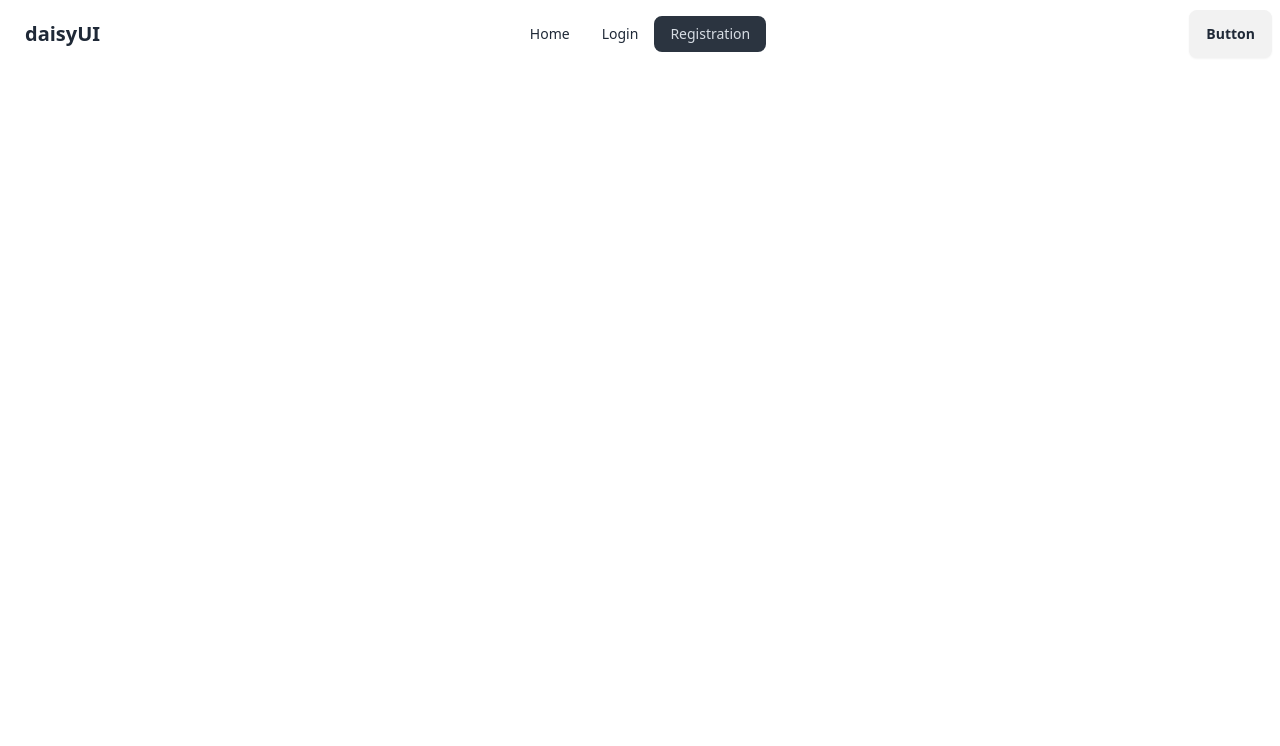
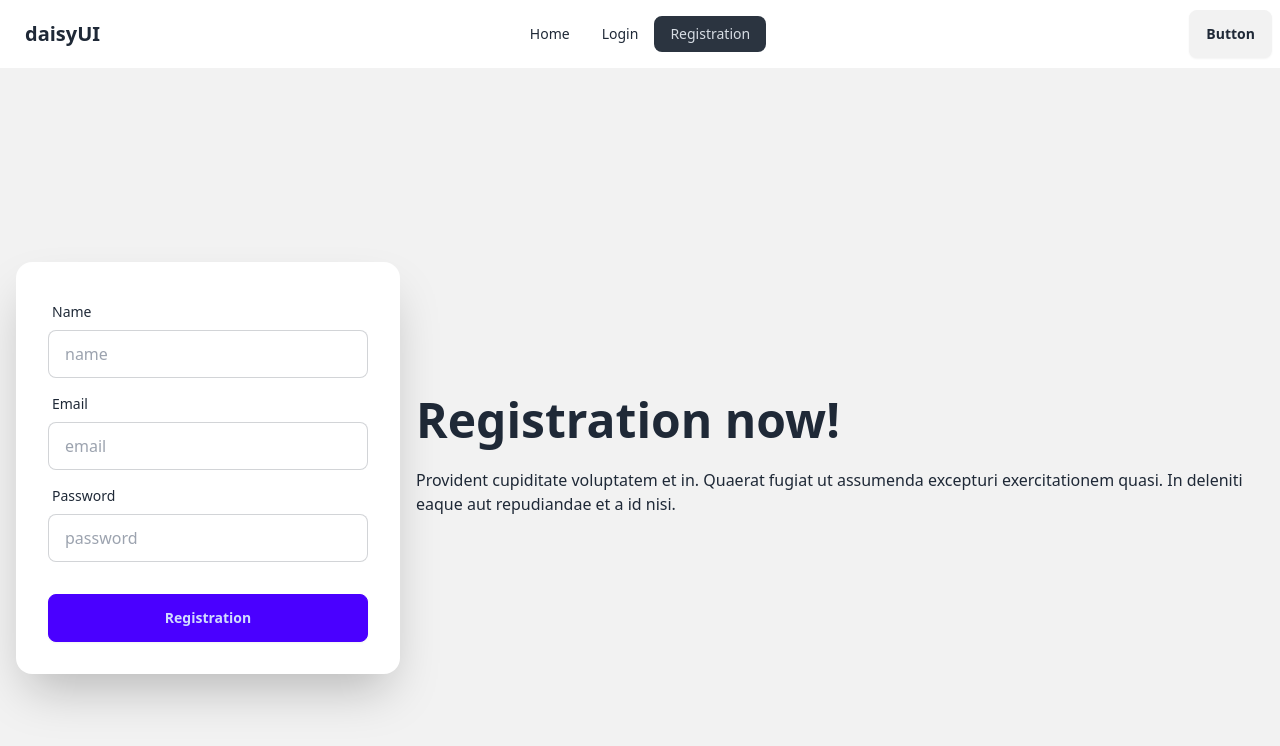
Before and after one commit to mintusikder/auth-email-password-firebase, a React (Vite) app: page /registration in a window 1280 px wide. Shown: the top 746 px of the page. Built offline with nearby package versions, Linux system fonts and the light colour scheme.

Commit message:
added handelRegistration

```diff
--- a/src/components/Login.jsx
+++ b/src/components/Login.jsx
@@ -2,9 +2,39 @@
 
 const Login = () => {
     return (
-        <div>
-
+        <div className="hero bg-base-200 min-h-screen">
+        <div className="hero-content flex-col lg:flex-row-reverse">
+          <div className="text-center lg:text-left">
+            <h1 className="text-5xl font-bold">Login now!</h1>
+            <p className="py-6">
+              Provident cupiditate voluptatem et in. Quaerat fugiat ut assumenda excepturi exercitationem
+              quasi. In deleniti eaque aut repudiandae et a id nisi.
+            </p>
+          </div>
+          <div className="card bg-base-100 w-full max-w-sm shrink-0 shadow-2xl">
+            <form className="card-body">
+              <div className="form-control">
+                <label className="label">
+                  <span className="label-text">Email</span>
+                </label>
+                <input type="email" placeholder="email" className="input input-bordered" required />
+              </div>
+              <div className="form-control">
+                <label className="label">
+                  <span className="label-text">Password</span>
+                </label>
+                <input type="password" placeholder="password" className="input input-bordered" required />
+                <label className="label">
+                  <a href="#" className="label-text-alt link link-hover">Forgot password?</a>
+                </label>
+              </div>
+              <div className="form-control mt-6">
+                <button className="btn btn-primary">Login</button>
+              </div>
+            </form>
+          </div>
         </div>
+      </div>
     );
 };
 
--- a/src/components/Registration.jsx
+++ b/src/components/Registration.jsx
@@ -1,11 +1,70 @@
+const Registration = () => {
+    const handelRegistration = e =>{
+        e.preventDefault()
+        const form = e.target
+        const name = form.name.value
+        const email = form.email.value
+        const password = form.password.value
+        console.log(name,email,password)
+    }
+  return (
+    <div className="hero bg-base-200 min-h-screen">
+      <div className="hero-content flex-col lg:flex-row-reverse">
+        <div className="text-center lg:text-left">
+          <h1 className="text-5xl font-bold">Registration now!</h1>
+          <p className="py-6">
+            Provident cupiditate voluptatem et in. Quaerat fugiat ut assumenda
+            excepturi exercitationem quasi. In deleniti eaque aut repudiandae et
+            a id nisi.
+          </p>
+        </div>
+        <div className="card bg-base-100 w-full max-w-sm shrink-0 shadow-2xl">
+          <form onSubmit={handelRegistration} className="card-body">
+            <div className="form-control">
+              <label className="label">
+                <span className="label-text">Name</span>
+              </label>
+              <input
+                type="text"
+                name="name"
+                placeholder="name"
+                className="input input-bordered"
+                required
+              />
+            </div>
+            <div className="form-control">
+              <label className="label">
+                <span className="label-text">Email</span>
+              </label>
+              <input
+                type="email"
+                name="email"
+                placeholder="email"
+                className="input input-bordered"
+                required
+              />
+            </div>
+            <div className="form-control">
+              <label className="label">
+                <span className="label-text">Password</span>
+              </label>
+              <input
+                type="password"
+                name="password"
+                placeholder="password"
+                className="input input-bordered"
+                required
+              />
 
-
-const Registration = () => {
-    return (
-        <div>
-
+            </div>
+            <div className="form-control mt-6">
+              <button className="btn btn-primary">Registration</button>
+            </div>
+          </form>
         </div>
-    );
+      </div>
+    </div>
+  );
 };
 
 export default Registration;
```
